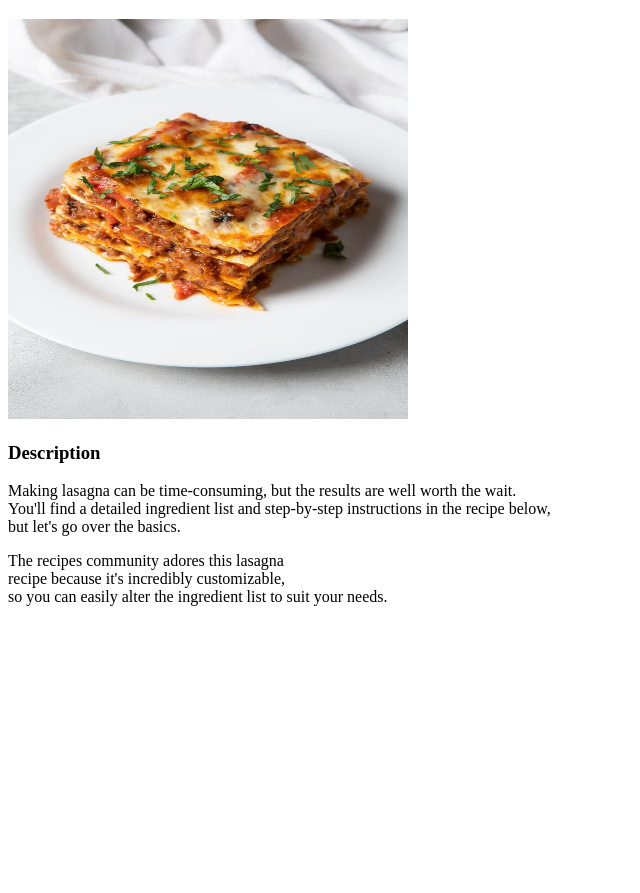
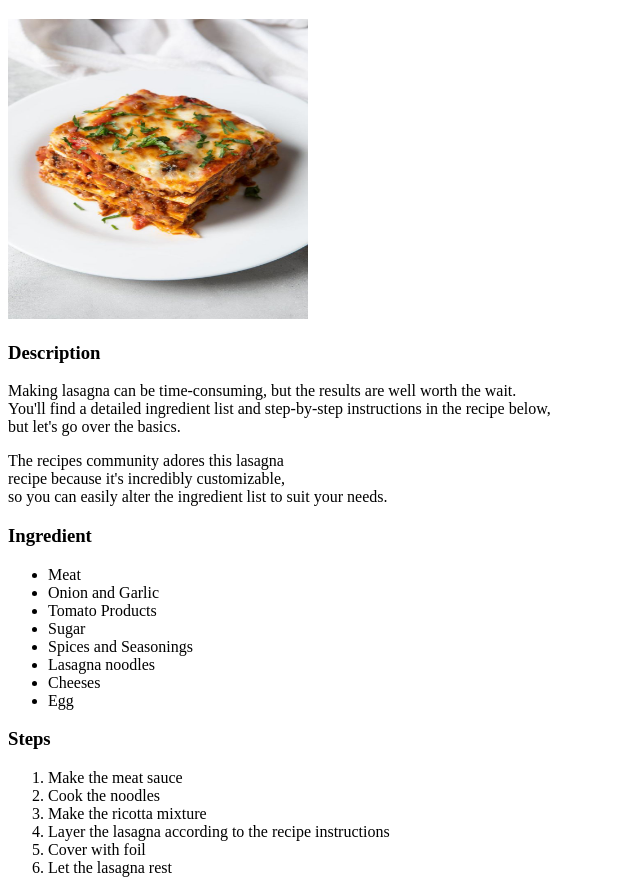
Before and after one commit to AlexandreGNT/Odin-Recipes, a plain HTML site: page recipes/lasagna.html in a window 1280 px wide. Shown: the part 61-954 px from the top of the page, without its empty margins (0-640 px from the left). Before the commit the page ends 800 px from the top, so only its background shows below. Drawn offline with Linux system fonts and the light colour scheme.

Commit message:
Add the ingredients & steps/Finish lasagna

```diff
--- a/recipes/lasagna.html
+++ b/recipes/lasagna.html
@@ -7,7 +7,7 @@
 </head>
 <body>
     <h1>Lasagna Recipe</h1>
-    <img src="../images/lasagna.jpg" alt="finished lasagna" height="400" width="400"/>
+    <img src="../images/lasagna.jpg" alt="finished lasagna" height="300" width="300"/>
     <h3>Description</h3>
     <p>
         Making lasagna can be time-consuming, but the results are well worth the wait.<br>
@@ -19,5 +19,26 @@
         recipe because it's incredibly customizable,<br>
         so you can easily alter the ingredient list to suit your needs.
     </p>
+    <h3>Ingredient</h3>
+    <ul>
+        <li>Meat</li>
+        <li>Onion and Garlic</li>
+        <li>Tomato Products</li>
+        <li>Sugar</li>
+        <li>Spices and Seasonings</li>
+        <li>Lasagna noodles</li>
+        <li>Cheeses</li>
+        <li>Egg</li>
+    </ul>
+    <h3>Steps</h3>
+    <ol>
+        <li>Make the meat sauce</li>
+        <li>Cook the noodles</li>
+        <li>Make the ricotta mixture</li>
+        <li>Layer the lasagna according to the recipe instructions</li>
+        <li>Cover with foil</li>
+        <li>Let the lasagna rest</li>
+    </ol>
+
 </body>
 </html>
```
